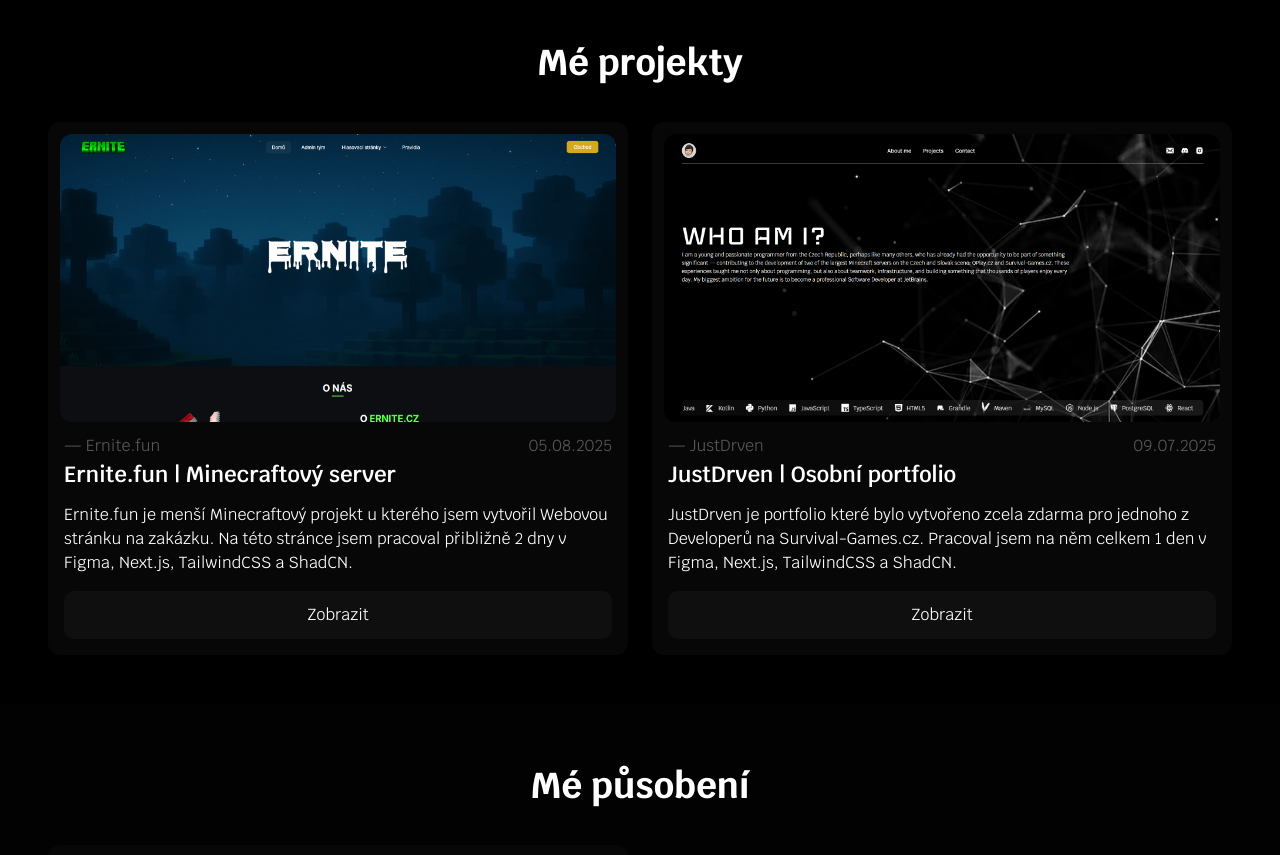
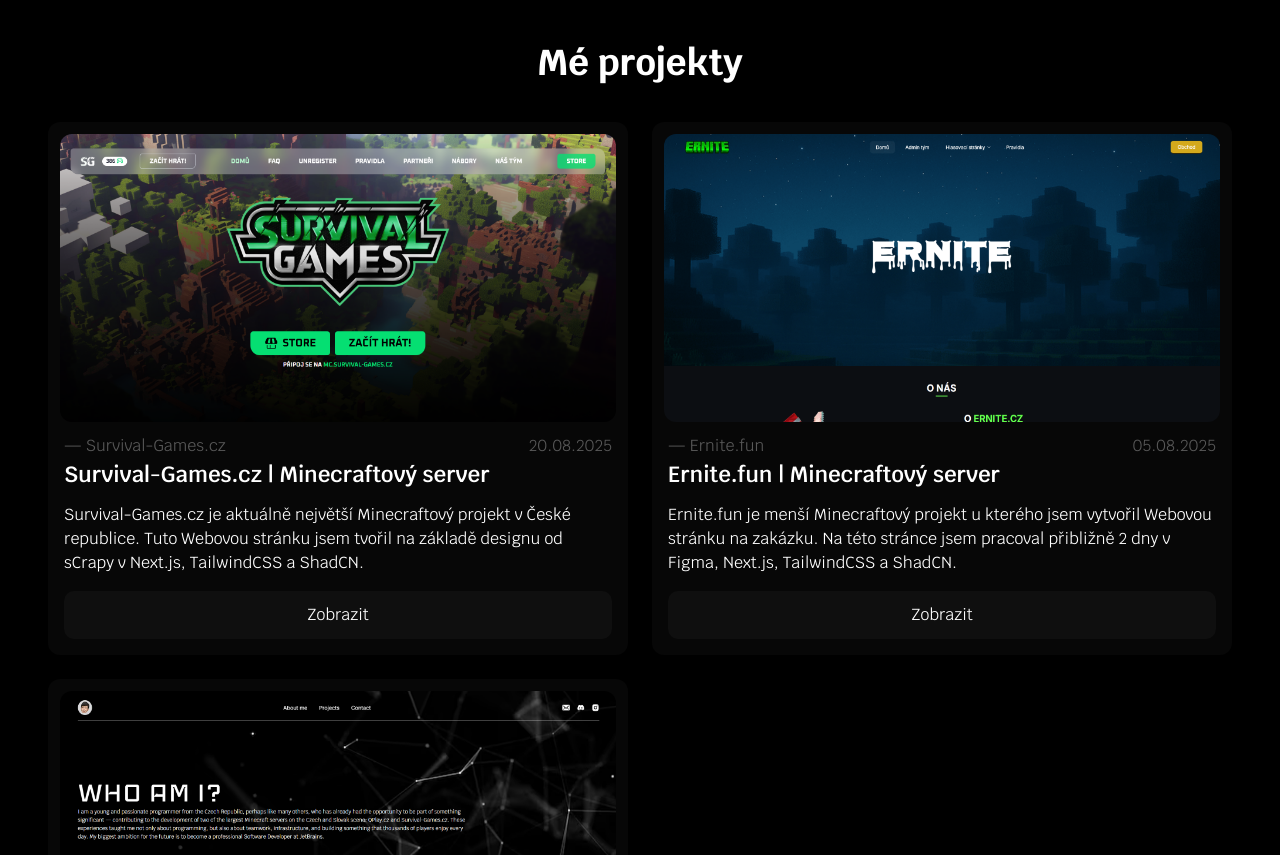
Before and after one commit to Sm1rkyea/portfolio, a Next.js app: page / in a window 1280 px wide. Shown: the part 820-1675 px from the top of the page. Built offline with nearby package versions, Linux system fonts and the light colour scheme.

Commit message:
feat(projects): add sg

```diff
--- a/constants/projects.ts
+++ b/constants/projects.ts
@@ -1,6 +1,15 @@
 export const projectList = [
     {
         id: 1,
+        date: '20.08.2025',
+        img: "/images/sg.png",
+        project: 'Survival-Games.cz',
+        label: 'Minecraftový server',
+        description: 'Survival-Games.cz je aktuálně největší Minecraftový projekt v České republice. Tuto Webovou stránku jsem tvořil na základě designu od sCrapy v Next.js, TailwindCSS a ShadCN.',
+        link: 'https://ernite.fun',
+    },
+    {
+        id: 2,
         date: '05.08.2025',
         img: "/images/ernite.png",
         project: 'Ernite.fun',
@@ -9,7 +18,7 @@
         link: 'https://ernite.fun',
     },
     {
-        id: 2,
+        id: 3,
         date: '09.07.2025',
         img: "/images/justdrven.png",
         project: 'JustDrven',
```
Also changed, not shown: public/images/sg.png.
